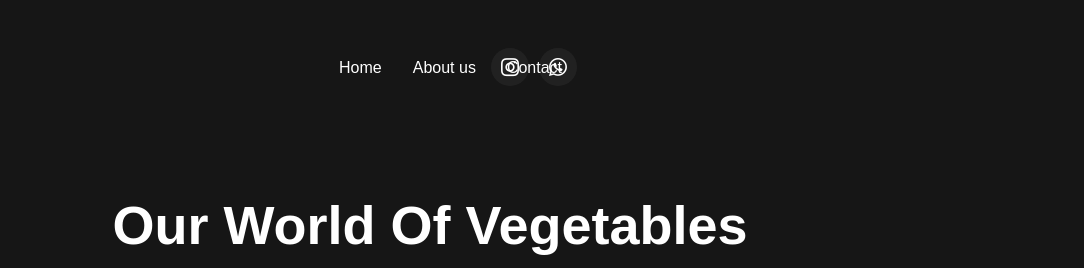
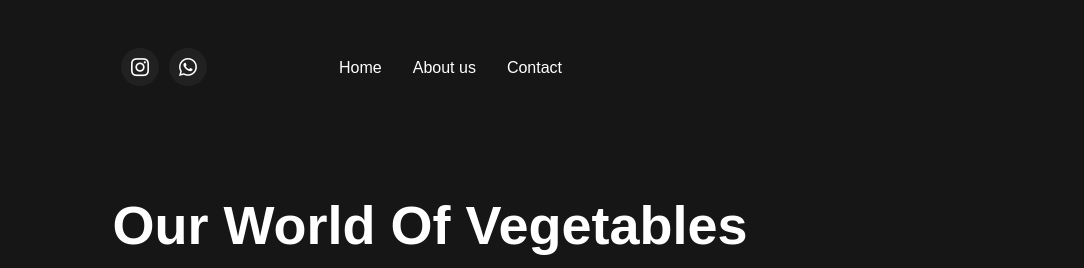
Before and after one commit to rayanpunnoose002/tcs, a plain HTML site: page index.html in a window 1280 px wide. Shown: the top 268 px of the page, 196-1280 px from the left. Drawn offline with nearby package versions, Linux system fonts and the light colour scheme; grey boxes are pictures that could not be loaded; files whose address does not match are found by name; a web font is replaced by a local one.

Commit message:
ui changed

```diff
--- a/index.html
+++ b/index.html
@@ -64,17 +64,12 @@
                                     <div class="mobile-button">
                                         <span></span>
                                     </div><!-- /.mobile-button -->
-                                    <div class="widget-social" style="margin: 0 auto; padding: 8px; text-align: center;">
-                                        <ul class="flex" style="display: inline-flex;list-style-type: decimal;padding: 0px;margin: 0;margin-left: 180px;">
-                                            <li style="margin: 0 5px;">
-                                                <a href="https://www.instagram.com/tcs.vegetables/profilecard/?igsh=c3JwZXpvdHhxZGVp" class="icon-instagram"></a>
-                                            </li>
-                                            <li style="margin: 0 5px;">
-                                                <a href="https://api.whatsapp.com/send?phone=9778481266" class="bi bi-whatsapp"></a>
-                                            </li>
+                                    <div class="widget-social" style="margin-left: 224px;padding: 8px;">
+                                        <ul class="flex">
+                                            <li><a href="https://www.instagram.com/tcs.vegetables/profilecard/?igsh=c3JwZXpvdHhxZGVp" class="icon-instagram"></a></li>
+                                            <li><a href="https://api.whatsapp.com/send?phone=9778481266" class="bi bi-whatsapp"></a></li>
                                         </ul>
                                     </div>
-
                                     <nav id="main-nav" class="main-nav">
                                         <ul id="menu-primary-menu" class="menu">
                                             <li class="menu-item">
```
